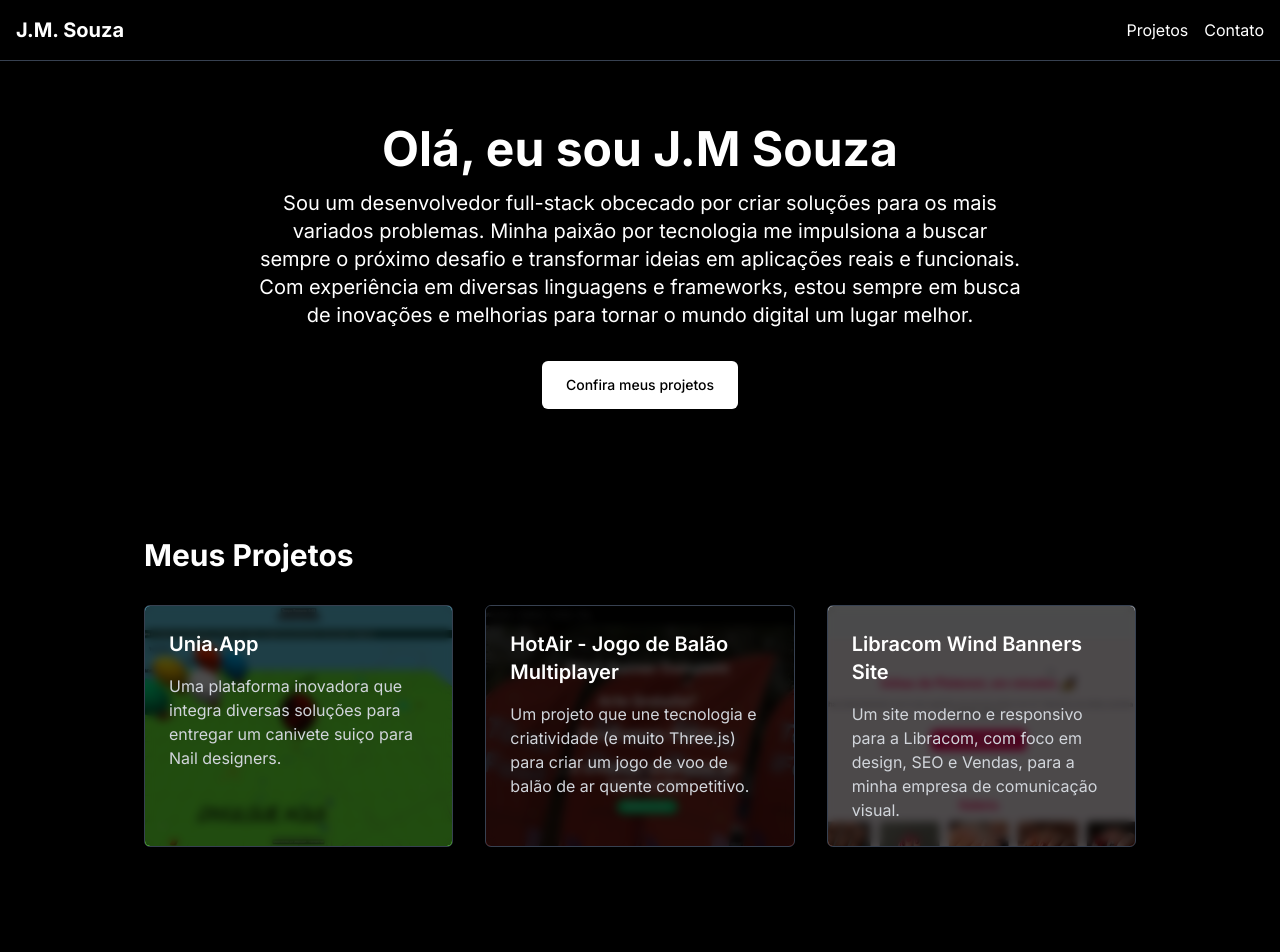
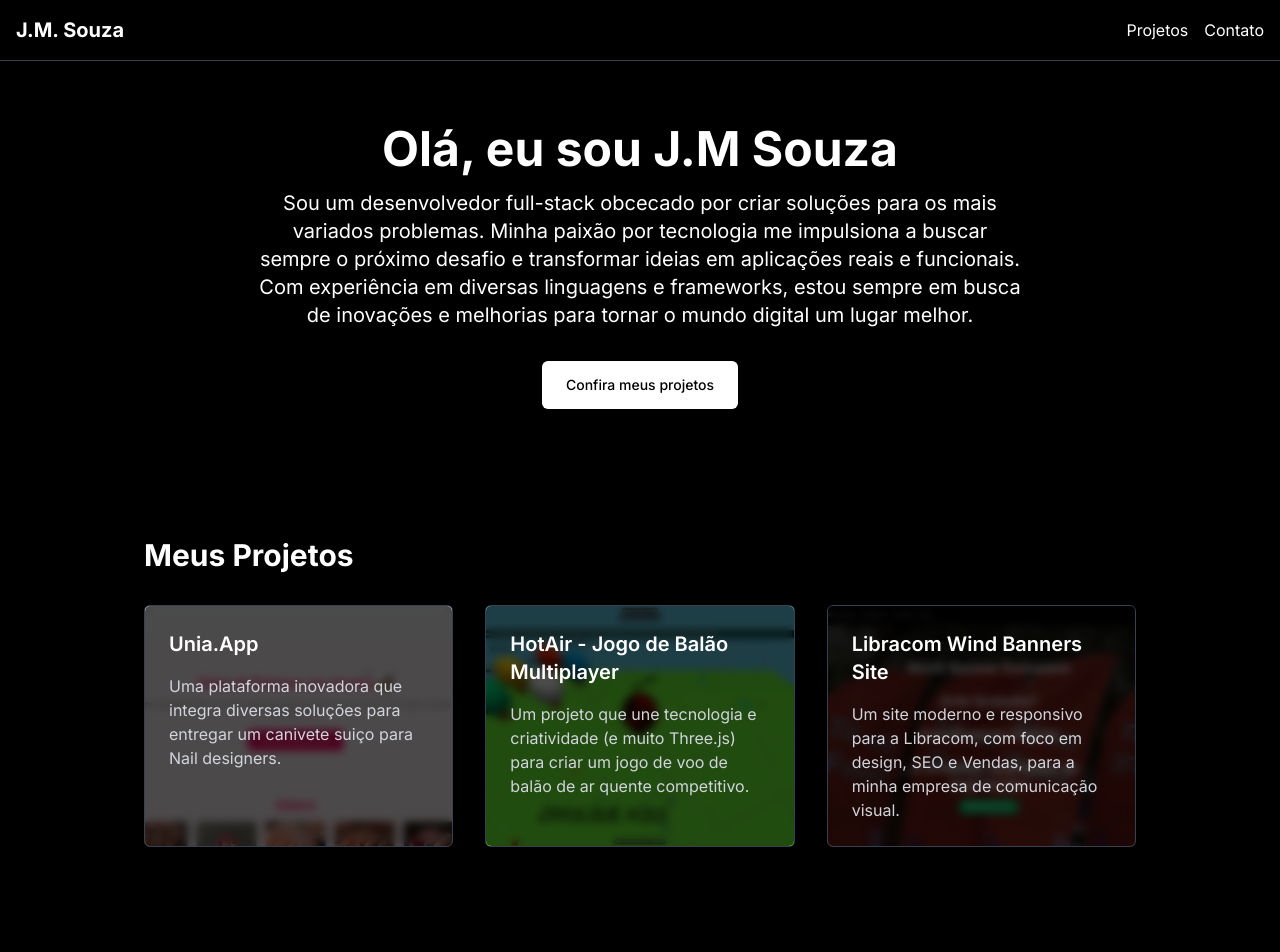
Before and after one commit to devsouzaedu/jmsouza_portfolio, a Next.js app: page / in a window 1280 px wide. Shown: the top 952 px of the page. Built offline with nearby package versions, Linux system fonts and the light colour scheme.

Commit message:
hasta la vista

```diff
--- a/src/app/page.tsx
+++ b/src/app/page.tsx
@@ -34,7 +34,7 @@ export default function Home() {
                 <div
                   className="border border-gray-700 p-6 rounded-md shadow-sm bg-black hover:bg-gray-900 transition-colors relative overflow-hidden cursor-pointer flex flex-col h-full"
                   style={{
-                    backgroundImage: `url(/opera_dd3DQtwf08.png)`,
+                    backgroundImage: `url(/opera_TGia9OiBNt.png)`,
                     backgroundSize: 'cover',
                     backgroundPosition: 'center',
                   }}
@@ -54,7 +54,7 @@ export default function Home() {
                 <div
                   className="border border-gray-700 p-6 rounded-md shadow-sm bg-black hover:bg-gray-900 transition-colors relative overflow-hidden cursor-pointer flex flex-col h-full"
                   style={{
-                    backgroundImage: `url(/opera_s8bkasJJpo.png)`,
+                    backgroundImage: `url(/opera_dd3DQtwf08.png)`,
                     backgroundSize: 'cover',
                     backgroundPosition: 'center',
                   }}
@@ -74,7 +74,7 @@ export default function Home() {
                 <div
                   className="border border-gray-700 p-6 rounded-md shadow-sm bg-black hover:bg-gray-900 transition-colors relative overflow-hidden cursor-pointer flex flex-col h-full"
                   style={{
-                    backgroundImage: `url(/opera_TGia9OiBNt.png)`,
+                    backgroundImage: `url(/opera_s8bkasJJpo.png)`,
                     backgroundSize: 'cover',
                     backgroundPosition: 'center',
                   }}
```
